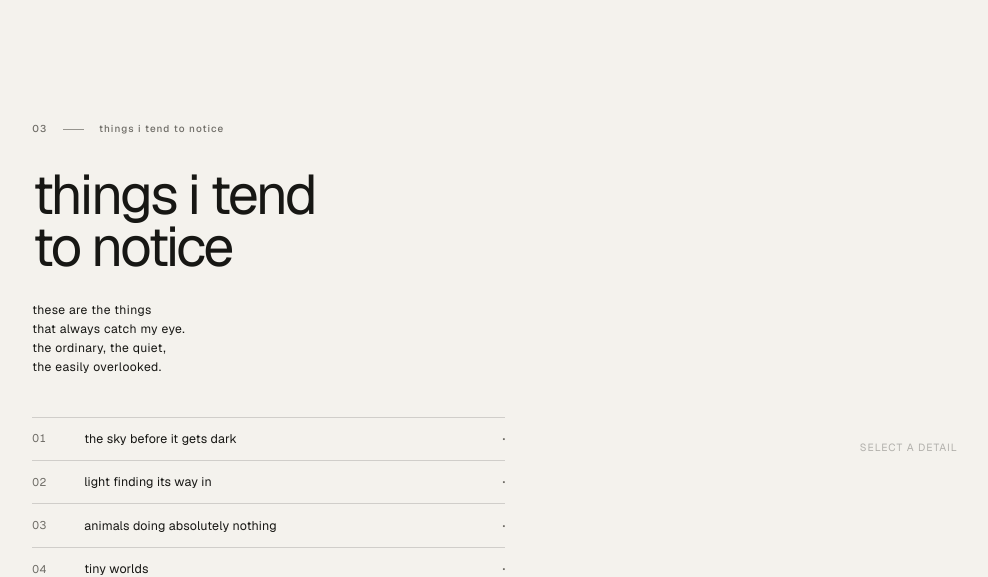
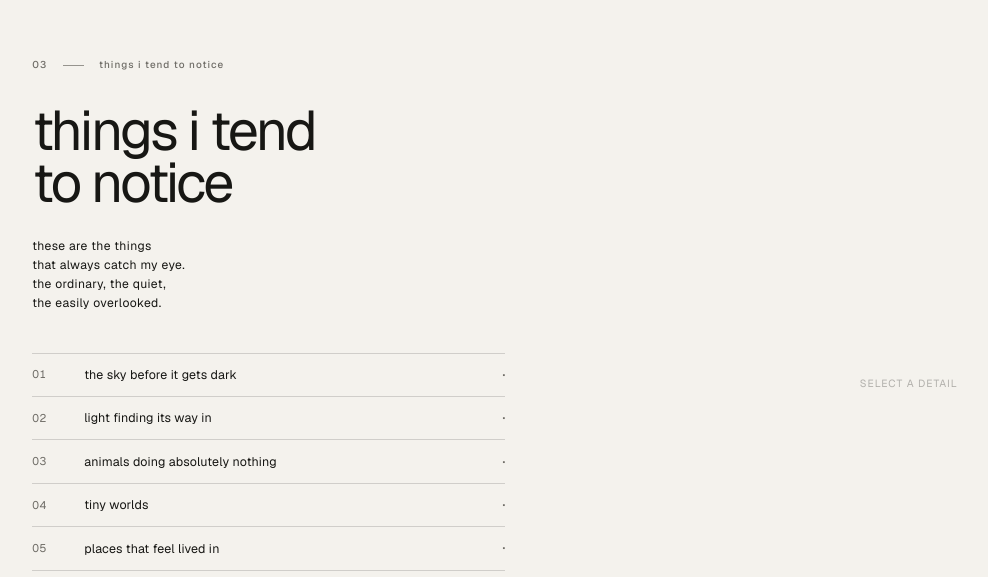
Before and after one commit to sarahaliriel/photography-archive, a Next.js app: page /about in a window 1280 px wide. Shown: the part 1929-2506 px from the top of the page, without its empty margins (19-1007 px from the left). Built offline with nearby package versions, Linux system fonts and the light colour scheme.

Commit message:
fix(about): reduce spacing before noticed section

```diff
--- a/app/globals.css
+++ b/app/globals.css
@@ -1106,7 +1106,10 @@ a {
   }
 }
 
-.things-i-notice { background: var(--color-background); }
+.things-i-notice {
+  margin-top: -4rem;
+  background: var(--color-background);
+}
 
 .things-i-notice__inner {
   display: grid;
@@ -1361,6 +1364,8 @@ a {
 }
 
 @media (max-width: 63.999rem) {
+  .things-i-notice { margin-top: 0; }
+
   .things-i-notice__inner {
     min-height: auto;
     padding-block: clamp(5rem, 9vw, 7rem);
```
